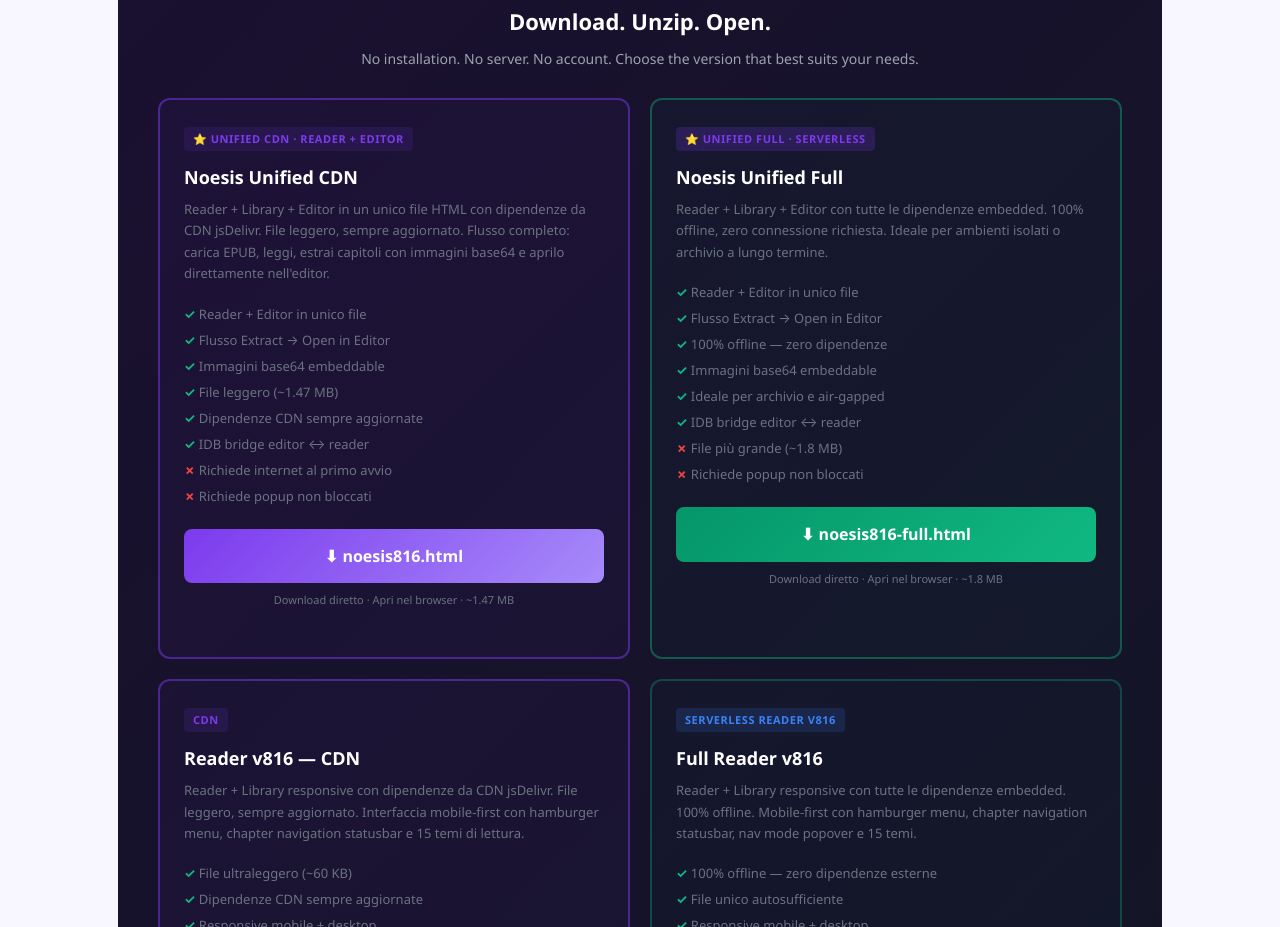
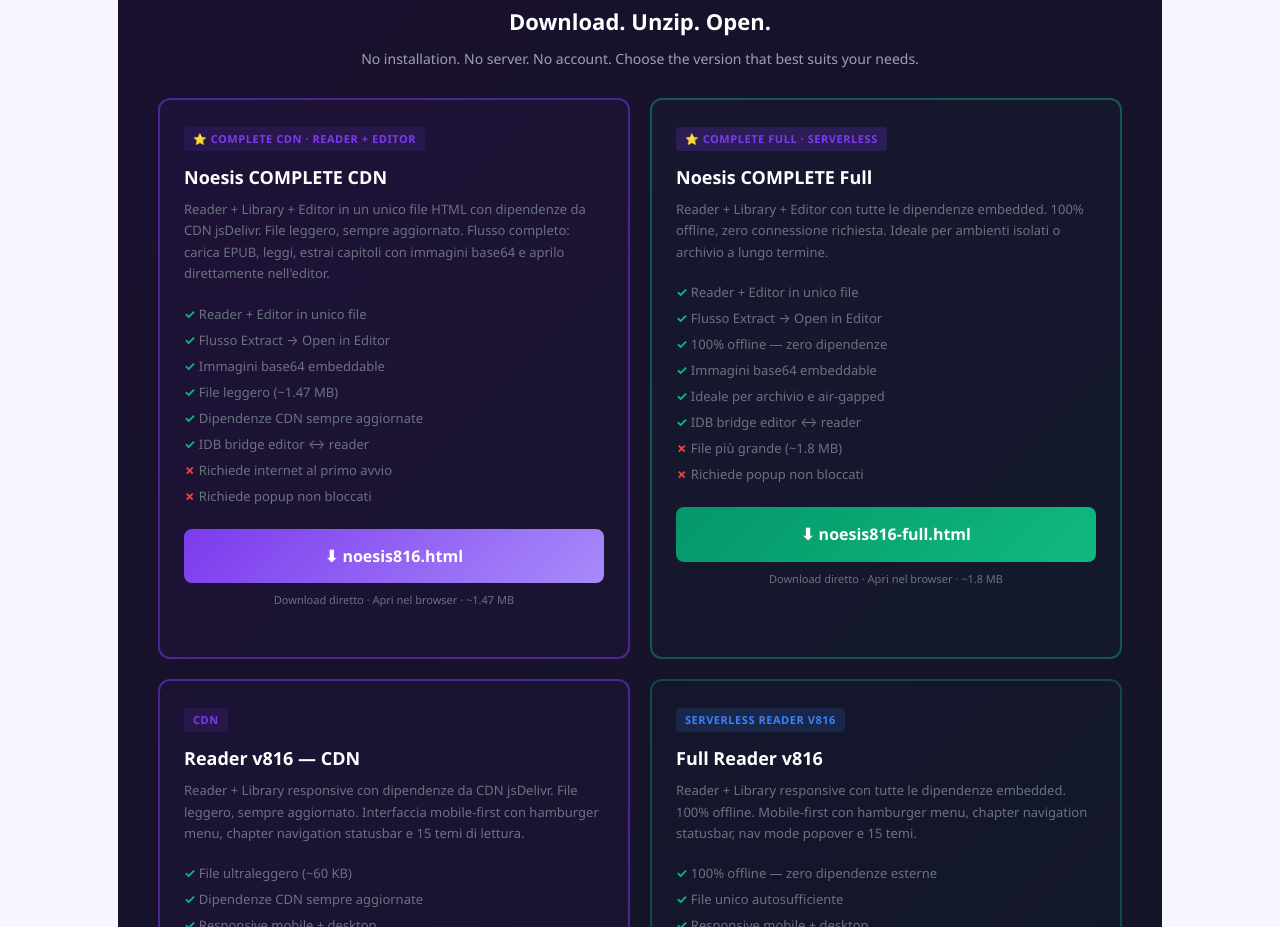
Before and after one commit to vigliafg/noesis-multi, a website: page index.html in a window 1280 px wide. Shown: the part 7275-8202 px from the top of the page. Drawn offline with Linux system fonts and the light colour scheme.

Commit message:
refactor: rename Unified to COMPLETE in download cards

```diff
--- a/index.html
+++ b/index.html
@@ -398,10 +398,10 @@
     <!-- AVAILABLE EDITIONS -->
     <div class="download-editions-grid" style="display:grid; grid-template-columns:1fr 1fr; gap:20px; margin:28px 0; text-align:left;">
 
-      <!-- UNIFIED CDN v816 -->
+      <!-- COMPLETE CDN v816 -->
       <div style="border:2px solid rgba(124,58,237,0.5); border-radius:12px; padding:24px; background:rgba(124,58,237,0.04); position:relative;">
-        <div class="badge badge-violet" style="margin-bottom:12px;">⭐ UNIFIED CDN · Reader + Editor</div>
-        <h4 style="font-size:18px; font-weight:800; margin-bottom:6px;">Noesis Unified CDN</h4>
+        <div class="badge badge-violet" style="margin-bottom:12px;">⭐ COMPLETE CDN · Reader + Editor</div>
+        <h4 style="font-size:18px; font-weight:800; margin-bottom:6px;">Noesis COMPLETE CDN</h4>
         <p style="font-size:13px; color:var(--text-muted); margin-bottom:16px;">Reader + Library + Editor in un unico file HTML con dipendenze da CDN jsDelivr. File leggero, sempre aggiornato. Flusso completo: carica EPUB, leggi, estrai capitoli con immagini base64 e aprilo direttamente nell'editor.</p>
         <ul style="font-size:13px; color:var(--text-muted); list-style:none; margin:0 0 20px; padding:0; line-height:2;">
           <li><span style="color:#10b981; font-weight:700;">✓</span> Reader + Editor in unico file</li>
@@ -417,10 +417,10 @@
         <p style="font-size:11px; color:var(--text-muted); margin-top:8px; text-align:center;">Download diretto · Apri nel browser · ~1.47 MB</p>
       </div>
 
-      <!-- UNIFIED FULL v816 -->
+      <!-- COMPLETE FULL v816 -->
       <div style="border:2px solid rgba(16,185,129,0.4); border-radius:12px; padding:24px; background:rgba(16,185,129,0.03); position:relative;">
-        <div class="badge" style="background:rgba(124,58,237,0.2); color:#7c3aed; margin-bottom:12px;">⭐ UNIFIED FULL · Serverless</div>
-        <h4 style="font-size:18px; font-weight:800; margin-bottom:6px;">Noesis Unified Full</h4>
+        <div class="badge" style="background:rgba(124,58,237,0.2); color:#7c3aed; margin-bottom:12px;">⭐ COMPLETE FULL · Serverless</div>
+        <h4 style="font-size:18px; font-weight:800; margin-bottom:6px;">Noesis COMPLETE Full</h4>
         <p style="font-size:13px; color:var(--text-muted); margin-bottom:16px;">Reader + Library + Editor con tutte le dipendenze embedded. 100% offline, zero connessione richiesta. Ideale per ambienti isolati o archivio a lungo termine.</p>
         <ul style="font-size:13px; color:var(--text-muted); list-style:none; margin:0 0 20px; padding:0; line-height:2;">
           <li><span style="color:#10b981; font-weight:700;">✓</span> Reader + Editor in unico file</li>
```
